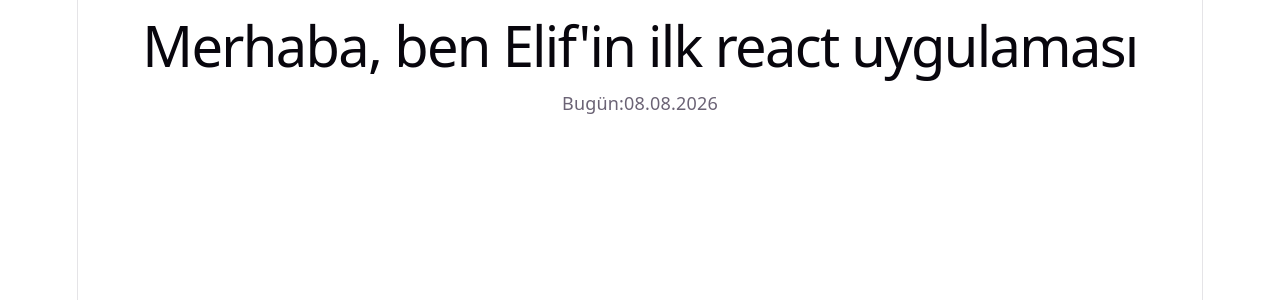
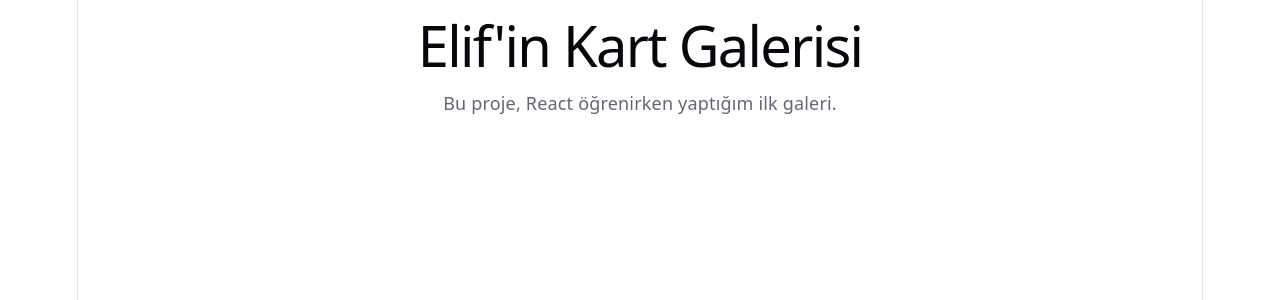
Before and after one commit to ilhneliff/elif-kart-galerisi, a React (Vite) app: page / in a window 1280 px wide. Shown: the top 300 px of the page. Built offline with nearby package versions, Linux system fonts and the light colour scheme.

Commit message:
hafta-05 g2: jsx temelleri + bilesenleri ayri dosyalara bolme

```diff
--- a/src/App.jsx
+++ b/src/App.jsx
@@ -1,9 +1,14 @@
-function App(){
-  return(
+// src/App.jsx
+import Baslik from './components/Baslik.jsx'
+import Aciklama from './components/Aciklama.jsx'
+
+function App() {
+  return (
     <div>
-      <h1>Merhaba, ben Elif'in ilk react uygulaması</h1>
-      <p>Bugün:{new Date().toLocaleDateString('tr-TR')}</p>
+      <Baslik />
+      <Aciklama />
     </div>
   )
 }
+
 export default App
--- /dev/null
+++ b/src/components/Aciklama.jsx
@@ -0,0 +1,5 @@
+function Aciklama() {
+    return <p>Bu proje, React öğrenirken yaptığım ilk galeri.</p>
+}
+
+export default Aciklama
--- /dev/null
+++ b/src/components/Baslik.jsx
@@ -0,0 +1,5 @@
+function Baslik() {
+    return <h1>Elif'in Kart Galerisi</h1>
+}
+
+export default Baslik
```
